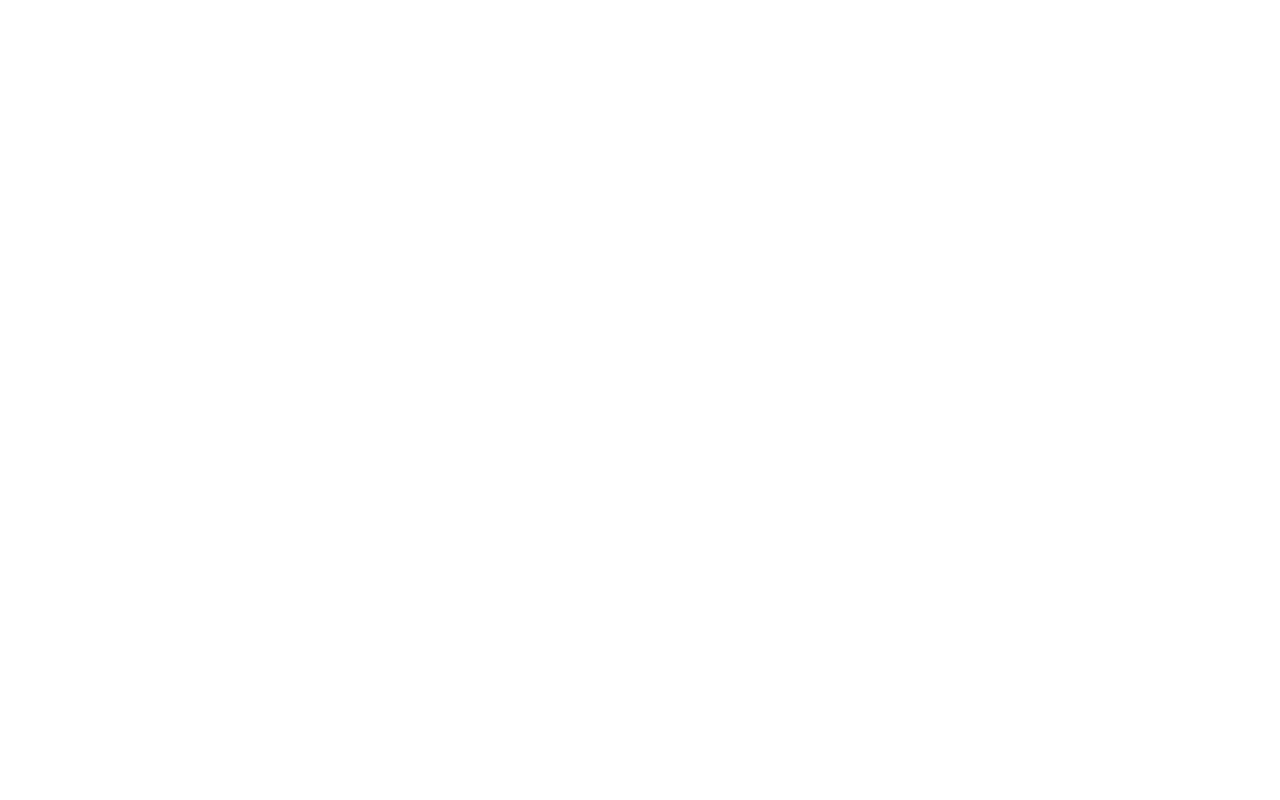
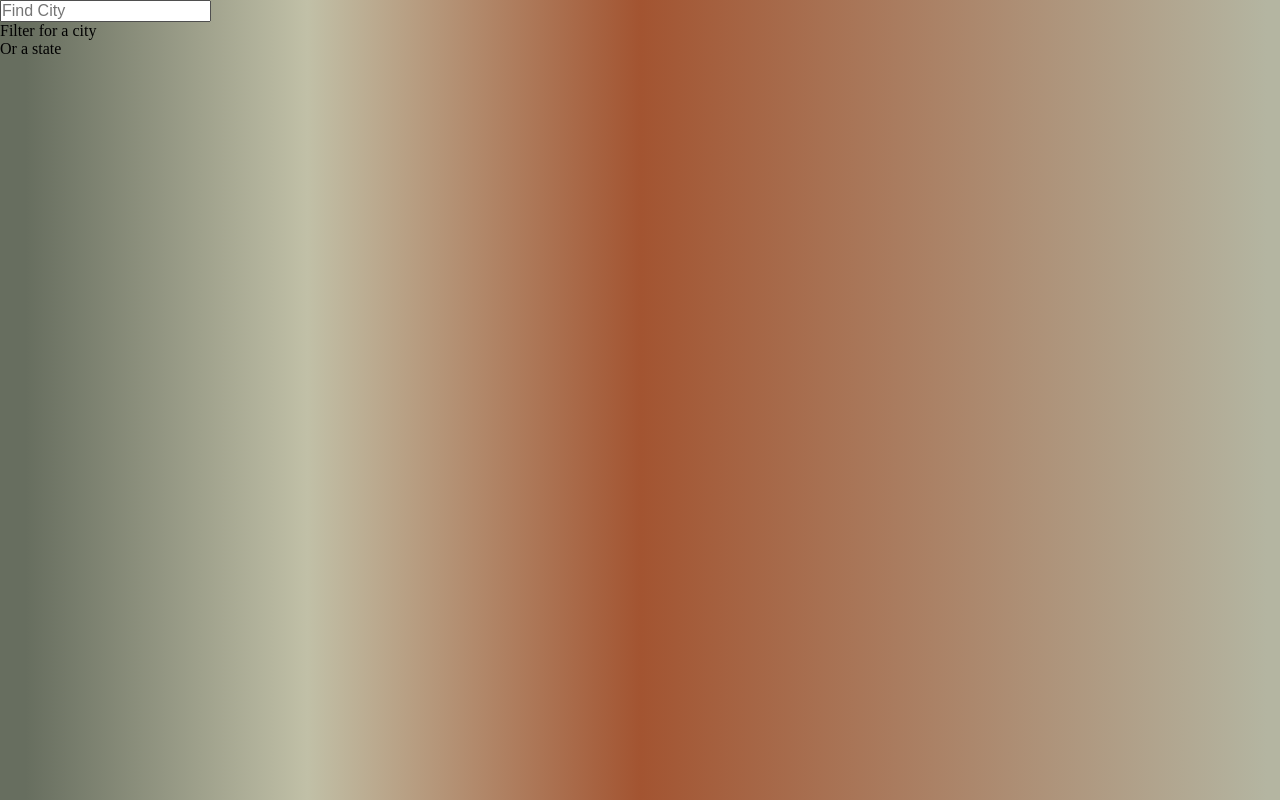
Before and after one commit to fatmanur1blt/JavaScript30-Vanilla-JS, a plain HTML site: page 06-Type-Ahead/index.html in a window 1280 px wide. Drawn offline with Linux system fonts and the light colour scheme; files that its build step writes are made by us from their sources.

Commit message:
Update html file in Type Ahead project

```diff
--- a/06-Type-Ahead/index.html
+++ b/06-Type-Ahead/index.html
@@ -3,8 +3,15 @@
 <head>
     <meta charset="UTF-8">
     <title>Type Ahead</title>
+    <link rel="stylesheet" href="style.css">
 </head>
 <body>
-
+    <form class="search">
+        <input type="text" class="search-item" placeholder="Find City">
+        <ul class="suggestions">
+            <li>Filter for a city</li>
+            <li>Or a state</li>
+        </ul>
+    </form>
 </body>
 </html>
```
